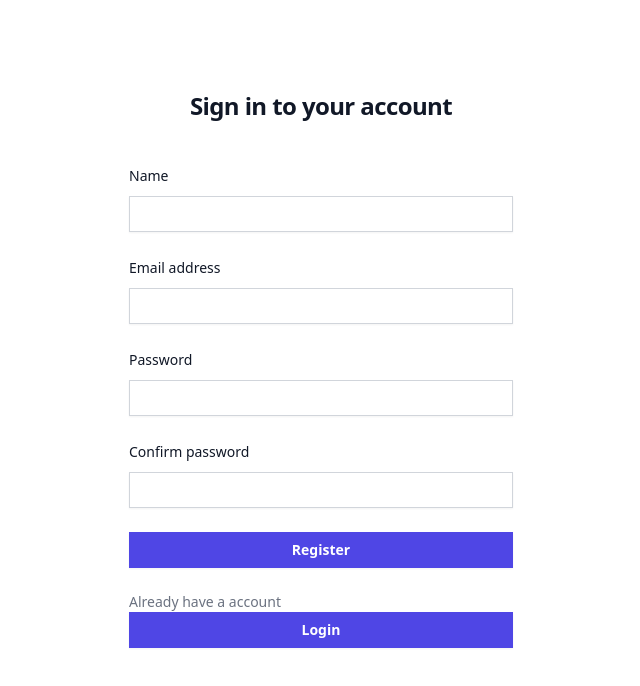
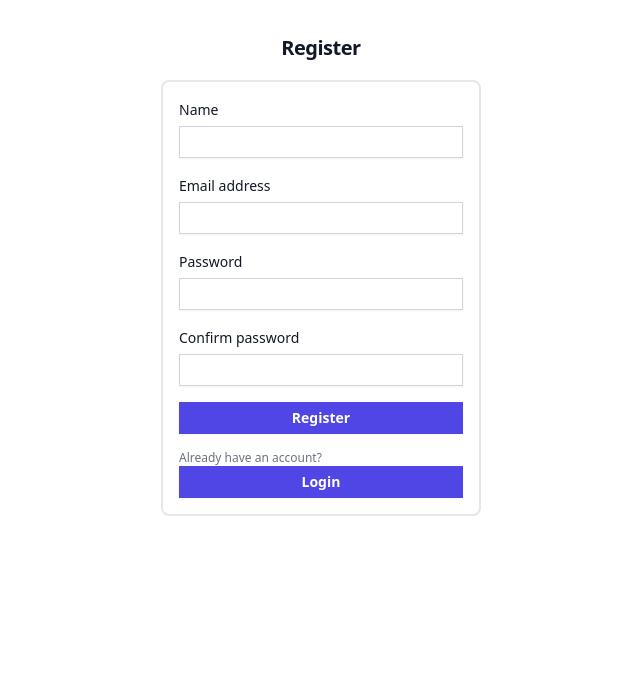
Before and after one commit to anandhusb444/baby-shop, a React (Vite) app: page /register in a window 1280 px wide. Shown: the top 686 px of the page, without its empty margins (319-959 px from the left). Built offline with nearby package versions, Linux system fonts and the light colour scheme.

Commit message:
login and registertion update

```diff
--- a/src/components/Login.jsx
+++ b/src/components/Login.jsx
@@ -6,50 +6,41 @@ import { ShopContext } from './Cartcontext';
 import { useNavigate } from 'react-router-dom'
 import toast from 'react-hot-toast';
 
-
-
 export default function Login() {
-
-  const {setIsAdmin, setIsUser, setIsCart} = useContext(ShopContext)
+  const { setIsAdmin, setIsUser, setIsCart } = useContext(ShopContext)
   const initialValues = {
-    email_login:'',
-    password_login:''
+    email_login: '',
+    password_login: ''
   }
 
+  const validationSchema = Yup.object({
+    email_login: Yup.string().email('Invalid email ').required('Enter a valid email'),
+    password_login: Yup.string().min(8, 'Password must be 8 letters').required('Enter your password'),
+  })
 
-
-const validationSchema = Yup.object({
-  email_login:Yup.string().email('Invalid email ').required('Enter a valid email'),
-  password_login:Yup.string().min(8,'password must be 8 letter').required('Enter your password'),
-})
   const navigate = useNavigate()
 
-const onSubmit = async (values)=>{
+  const onSubmit = async (values) => {
     const data = await axios.get('http://localhost:8000/users')
-  const fetchData =(data.data)
-  const user = fetchData.find((item)=> item.email === values.email_login && item.password === values.password_login)
-  //const admin = fetchData.find((item)=> item.email === values.email_login && item.password === values.password_login)
+    const fetchData = (data.data)
+    const user = fetchData.find((item) => item.email === values.email_login && item.password === values.password_login)
     console.log(user)
-  if(user){
-    if(user.role === 'admin'){
+    if (user) {
+      if (user.role === 'admin') {
         navigate("/admin/home")
-      localStorage.setItem("id",user.id)
-      setIsAdmin(true)//contex from the cartcontext to check the login
-      toast.success('welcome admin')
-    }
-    else{
+        localStorage.setItem("id", user.id)
+        setIsAdmin(true) // context from the cart context to check the login
+        toast.success('Welcome admin')
+      } else {
         navigate('/')
-      localStorage.setItem("id",user.id)
+        localStorage.setItem("id", user.id)
         setIsUser(true)
         setIsCart(true)
-      toast.success('success')
+        toast.success('Success')
       }
-
+    } else {
+      toast.error('Invalid user')
     }
-  else{
-    toast.error('invalid user')
-  }
-
   }
 
   const formik = useFormik({
@@ -57,23 +48,21 @@ const onSubmit = async (values)=>{
     onSubmit,
     validationSchema
   })
-    //console.log(formik.values)
+
   return (
     <>
-        <div className="flex min-h-full flex-1 flex-col justify-center lg:px-8">
-          <div className="sm:mx-auto sm:w-full sm:max-w-sm">
-            <h2 className="mt-10 text-center text-2xl font-bold leading-9 tracking-tight text-gray-900">
+      <div className="flex min-h-screen items-center justify-center p-4">
+        <div className="w-full max-w-xs">
+          <h2 className="mt-4 text-center text-xl font-bold leading-9 tracking-tight text-gray-900">
             Sign in to your account
           </h2>
-          </div>
-
-          <div className="mt-10 sm:mx-auto sm:w-full sm:max-w-sm">
-            <form onSubmit={formik.handleSubmit} action="#" method="POST" className="space-y-6">
+          <div className="mt-6 border-2 p-4 rounded-lg shadow-md">
+            <form onSubmit={formik.handleSubmit} className="space-y-4">
               <div>
                 <label htmlFor="email" className="block text-sm font-medium leading-6 text-gray-900">
                   Email address
                 </label>
-                <div className="mt-2">
+                <div className="mt-1">
                   <input
                     id="email_login"
                     name="email_login"
@@ -83,20 +72,16 @@ const onSubmit = async (values)=>{
                     onBlur={formik.handleBlur}
                     required
                     autoComplete="email"
-                    className="block w-full  border-0 py-1.5 text-gray-900 shadow-sm ring-1 ring-inset ring-gray-300 placeholder:text-gray-400 focus:ring-2 focus:ring-inset focus:ring-indigo-600 sm:text-sm sm:leading-6"
+                    className="block w-full border-0 px-2 py-1 text-gray-900 shadow-sm ring-1 ring-inset ring-gray-300 placeholder:text-gray-400 focus:ring-2 focus:ring-inset focus:ring-indigo-600 sm:text-sm sm:leading-6"
                   />
                 </div>
+                {formik.touched.email_login && formik.errors.email_login ? <div className='text-xs text-red-700'>{formik.errors.email_login}</div> : null}
               </div>
-              {formik.touched.email_login && formik.errors.email_login ? <div className='text-sm text-red-700'>{formik.errors.email_login}</div> : null}
-
               <div>
-                <div className="flex items-center justify-between">
                 <label htmlFor="password" className="block text-sm font-medium leading-6 text-gray-900">
                   Password
                 </label>
-
-                </div>
-                <div className="mt-2">
+                <div className="mt-1">
                   <input
                     id="password_login"
                     name="password_login"
@@ -106,16 +91,15 @@ const onSubmit = async (values)=>{
                     onBlur={formik.handleBlur}
                     required
                     autoComplete="current-password"
-                    className="block w-full  border-0 py-1.5 text-gray-900 shadow-sm ring-1 ring-inset ring-gray-300 placeholder:text-gray-400 focus:ring-2 focus:ring-inset focus:ring-indigo-600 sm:text-sm sm:leading-6"
+                    className="block w-full border-0 px-2 py-1 text-gray-900 shadow-sm ring-1 ring-inset ring-gray-300 placeholder:text-gray-400 focus:ring-2 focus:ring-inset focus:ring-indigo-600 sm:text-sm sm:leading-6"
                   />
                 </div>
+                {formik.touched.password_login && formik.errors.password_login ? <div className='text-xs text-red-700'>{formik.errors.password_login}</div> : null}
               </div>
-              {formik.touched.password_login && formik.errors.password_login ? <div className='text-sm text-red-700'>{formik.errors.password_login}</div> : null}
-
               <div>
                 <button
                   type="submit"
-                  className="flex w-full justify-center  bg-indigo-600 px-3 py-1.5 text-sm font-semibold leading-6 text-white shadow-sm hover:bg-indigo-500 focus-visible:outline focus-visible:outline-2 focus-visible:outline-offset-2 focus-visible:outline-indigo-600"
+                  className="flex w-full justify-center bg-indigo-600 px-3 py-1 text-sm font-semibold leading-6 text-white shadow-sm hover:bg-indigo-500 focus-visible:outline focus-visible:outline-2 focus-visible:outline-offset-2 focus-visible:outline-indigo-600"
                 >
                   Sign in
                 </button>
@@ -123,6 +107,7 @@ const onSubmit = async (values)=>{
             </form>
           </div>
         </div>
+      </div>
     </>
   )
 }
--- a/src/components/Registration.jsx
+++ b/src/components/Registration.jsx
@@ -1,57 +1,48 @@
 import React, { useState } from 'react'
-import {useFormik} from 'formik'
+import { useFormik } from 'formik'
 import * as Yup from 'yup'
 import axios from 'axios'
-import { NavLink, useNavigate, Link} from 'react-router-dom'
-
+import { NavLink, useNavigate } from 'react-router-dom'
 
 const initialValues = {
-    name : '',
-    email : '',
-    password : '',
-    confirmpassword : ''
+    name: '',
+    email: '',
+    password: '',
+    confirmpassword: ''
 }
 
-
-
 const validationSchema = Yup.object({
-    name: Yup.string().required('please Enter your name'),
-    email : Yup.string().email('invalid email format').required('please Enter a Email'),
-    password : Yup.string().min(8, 'password must be 8 letter')
+    name: Yup.string().required('Please enter your name'),
+    email: Yup.string().email('Invalid email format').required('Please enter an email'),
+    password: Yup.string().min(8, 'Password must be 8 letters')
         .matches(/^[A-Z]/, 'Password must start with a capital letter')
         .required('Required'),
     confirmpassword: Yup.string()
-     .oneOf([Yup.ref('password'),null], 'passwords must match')
+        .oneOf([Yup.ref('password'), null], 'Passwords must match')
         .required('Required')
 })
 
 export default function Registration() {
-
     const [isRegister, setRegister] = useState(true)
     const navigate = useNavigate()
 
-   const onSubmit = async (values)=> {
-    try{
+    const onSubmit = async (values) => {
+        try {
             const userGetData = await axios.get('http://localhost:8000/users')
             const existingData = userGetData.data
             const user = existingData.find((item) => item.email === values.email && item.password === values.password)
 
             console.log(user)
 
-      if(user){
-        alert('this user is already existed')
-      }
-      else{
-      // console.log('this is already Existed')
-      const postUserData =  axios.post('http://localhost:8000/users',values)
-      //console.log('Respones',postUserData)
-      setTimeout(()=> navigate('/Login'),1000)
+            if (user) {
+                alert('This user already exists')
+            } else {
+                await axios.post('http://localhost:8000/users', values)
+                setTimeout(() => navigate('/Login'), 1000)
             }
 
-
-    }
-    catch{
-      console.log('there is an error on posting the data ')
+        } catch {
+            console.log('There was an error posting the data')
         }
     }
 
@@ -59,25 +50,24 @@ export default function Registration() {
         initialValues,
         onSubmit,
         validationSchema
+    })
 
-    })
-    //console.log('value of the data',formik.values )
     return (
         <>
-        <div className="flex min-h-full flex-1 flex-col justify-center px-6 py-12 lg:px-8">
-          <div className="sm:mx-auto sm:w-full sm:max-w-sm">
-            <h2 className="mt-10 text-center text-2xl font-bold leading-9 tracking-tight text-gray-900">
-              Sign in to your account
+            <div className="flex min-h-full flex-1 flex-col justify-center p-4">
+                <div className="sm:mx-auto sm:w-full sm:max-w-xs">
+                    <h2 className="mt-4 text-center text-xl font-bold leading-8 tracking-tight text-gray-900">
+                        Register
                     </h2>
                 </div>
 
-          <div className="mt-10 sm:mx-auto sm:w-full sm:max-w-sm">
-            <form onSubmit={formik.handleSubmit} action="#" method="POST" className="space-y-6">
+                <div className="mt-4 sm:mx-auto sm:w-full sm:max-w-xs border-2 p-4 rounded-lg">
+                    <form onSubmit={formik.handleSubmit} className="space-y-4">
                         <div>
                             <label htmlFor="name" className="block text-sm font-medium leading-6 text-gray-900">
                                 Name
                             </label>
-                    <div className="mt-2">
+                            <div className="mt-1">
                                 <input
                                     type="text"
                                     id="name"
@@ -85,15 +75,15 @@ export default function Registration() {
                                     value={formik.values.name}
                                     onChange={formik.handleChange}
                                     onBlur={formik.handleBlur}
-                        className="block w-full  border-0 px-1 py-1.5 text-gray-900 shadow-sm ring-1 ring-inset ring-gray-300 placeholder:text-gray-400 focus:ring-2 focus:ring-inset focus:ring-indigo-600 sm:text-sm sm:leading-6" />
+                                    className="block w-full border-0 px-2 py-1 text-gray-900 shadow-sm ring-1 ring-inset ring-gray-300 placeholder:text-gray-400 focus:ring-2 focus:ring-inset focus:ring-indigo-600 sm:text-sm sm:leading-6" />
                             </div>
-                    {formik.touched.name && formik.errors.name ? <div className='text-sm text-red-500' >{formik.errors.name}</div> : null}
+                            {formik.touched.name && formik.errors.name ? <div className='text-xs text-red-500'>{formik.errors.name}</div> : null}
                         </div>
                         <div>
                             <label htmlFor="email" className="block text-sm font-medium leading-6 text-gray-900">
                                 Email address
                             </label>
-                <div className="mt-2">
+                            <div className="mt-1">
                                 <input
                                     id="email"
                                     name="email"
@@ -101,19 +91,18 @@ export default function Registration() {
                                     value={formik.values.email}
                                     onChange={formik.handleChange}
                                     onBlur={formik.handleBlur}
-                    className="block w-full  border-0 px-1 py-1.5 text-gray-900 shadow-sm ring-1 ring-inset ring-gray-300 placeholder:text-gray-400 focus:ring-2 focus:ring-inset focus:ring-indigo-600 sm:text-sm sm:leading-6"
+                                    className="block w-full border-0 px-2 py-1 text-gray-900 shadow-sm ring-1 ring-inset ring-gray-300 placeholder:text-gray-400 focus:ring-2 focus:ring-inset focus:ring-indigo-600 sm:text-sm sm:leading-6"
                                 />
                             </div>
-                {formik.touched.email && formik.errors.email ? <div className='text-sm text-red-500' >{formik.errors.email}</div> : null}
+                            {formik.touched.email && formik.errors.email ? <div className='text-xs text-red-500'>{formik.errors.email}</div> : null}
                         </div>
-
                         <div>
                             <div className="flex items-center justify-between">
                                 <label htmlFor="password" className="block text-sm font-medium leading-6 text-gray-900">
                                     Password
                                 </label>
                             </div>
-                <div className="mt-2">
+                            <div className="mt-1">
                                 <input
                                     id="password"
                                     name="password"
@@ -121,17 +110,16 @@ export default function Registration() {
                                     value={formik.values.password}
                                     onChange={formik.handleChange}
                                     onBlur={formik.handleBlur}
-                    className="block w-full  border-0 px-1 py-1.5 text-gray-900 shadow-sm ring-1 ring-inset ring-gray-300 placeholder:text-gray-400 focus:ring-2 focus:ring-inset focus:ring-indigo-600 sm:text-sm sm:leading-6"
+                                    className="block w-full border-0 px-2 py-1 text-gray-900 shadow-sm ring-1 ring-inset ring-gray-300 placeholder:text-gray-400 focus:ring-2 focus:ring-inset focus:ring-indigo-600 sm:text-sm sm:leading-6"
                                 />
                             </div>
-                {formik.touched.password && formik.errors.password ? <div className='text-sm text-red-500' >{formik.errors.password}</div> : null }
+                            {formik.touched.password && formik.errors.password ? <div className='text-xs text-red-500'>{formik.errors.password}</div> : null}
                         </div>
                         <div>
-                <label htmlFor="Confirmpassword"  className="block text-sm font-medium leading-6 text-gray-900">
+                            <label htmlFor="confirmpassword" className="block text-sm font-medium leading-6 text-gray-900">
                                 Confirm password
                             </label>
-
-                <div className="mt-2">
+                            <div className="mt-1">
                                 <input
                                     id="confirmpassword"
                                     name="confirmpassword"
@@ -139,37 +127,29 @@ export default function Registration() {
                                     value={formik.values.confirmpassword}
                                     onChange={formik.handleChange}
                                     onBlur={formik.handleBlur}
-                    className="block w-full  border-0 px-1 py-1.5 text-gray-900 shadow-sm ring-1 ring-inset ring-gray-300 placeholder:text-gray-400 focus:ring-2 focus:ring-inset focus:ring-indigo-600 sm:text-sm sm:leading-6"
+                                    className="block w-full border-0 px-2 py-1 text-gray-900 shadow-sm ring-1 ring-inset ring-gray-300 placeholder:text-gray-400 focus:ring-2 focus:ring-inset focus:ring-indigo-600 sm:text-sm sm:leading-6"
                                 />
                             </div>
-                {formik.touched.confirmpassword && formik.errors.confirmpassword ? <div className='text-sm text-red-500' >{formik.errors.confirmpassword}</div> : null}
+                            {formik.touched.confirmpassword && formik.errors.confirmpassword ? <div className='text-xs text-red-500'>{formik.errors.confirmpassword}</div> : null}
                         </div>
-
                         <div>
-
                             <button
                                 type="submit"
-                  className="flex w-full justify-center  bg-indigo-600 px-3 py-1.5 text-sm font-semibold leading-6 text-white shadow-sm hover:bg-indigo-500 focus-visible:outline focus-visible:outline-2 focus-visible:outline-offset-2 focus-visible:outline-indigo-600"
+                                className="flex w-full justify-center bg-indigo-600 px-3 py-1 text-sm font-semibold leading-6 text-white shadow-sm hover:bg-indigo-500 focus-visible:outline focus-visible:outline-2 focus-visible:outline-offset-2 focus-visible:outline-indigo-600"
                             >
                                 Register
                             </button>
-
-
                         </div>
                         <div>
-                <p className='text-sm text-gray-500'>Already have a account</p>
+                            <p className='text-xs text-gray-500'>Already have an account?</p>
                         </div>
                     </form>
                     <div>
                         <NavLink to={'/login'}>
-              <button type='submit' className="flex w-full justify-center  bg-indigo-600 px-3 py-1.5 text-sm font-semibold leading-6 text-white shadow-sm hover:bg-indigo-500 focus-visible:outline focus-visible:outline-2 focus-visible:outline-offset-2 focus-visible:outline-indigo-600">
+                            <button type='button' className="flex w-full justify-center bg-indigo-600 px-3 py-1 text-sm font-semibold leading-6 text-white shadow-sm hover:bg-indigo-500 focus-visible:outline focus-visible:outline-2 focus-visible:outline-offset-2 focus-visible:outline-indigo-600">
                                 Login
                             </button>
-
                         </NavLink>
-
-
-
                     </div>
                 </div>
             </div>
```
Lines whose indentation alone changed are shown as unchanged.
